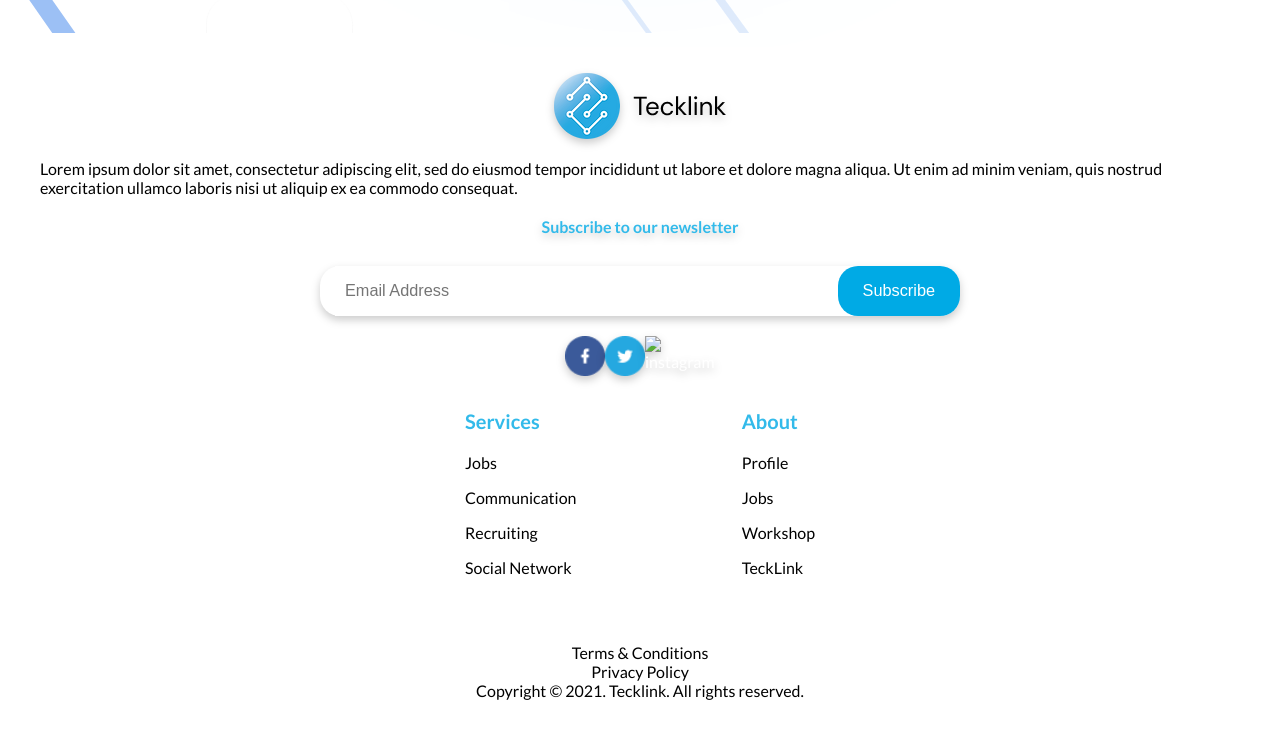
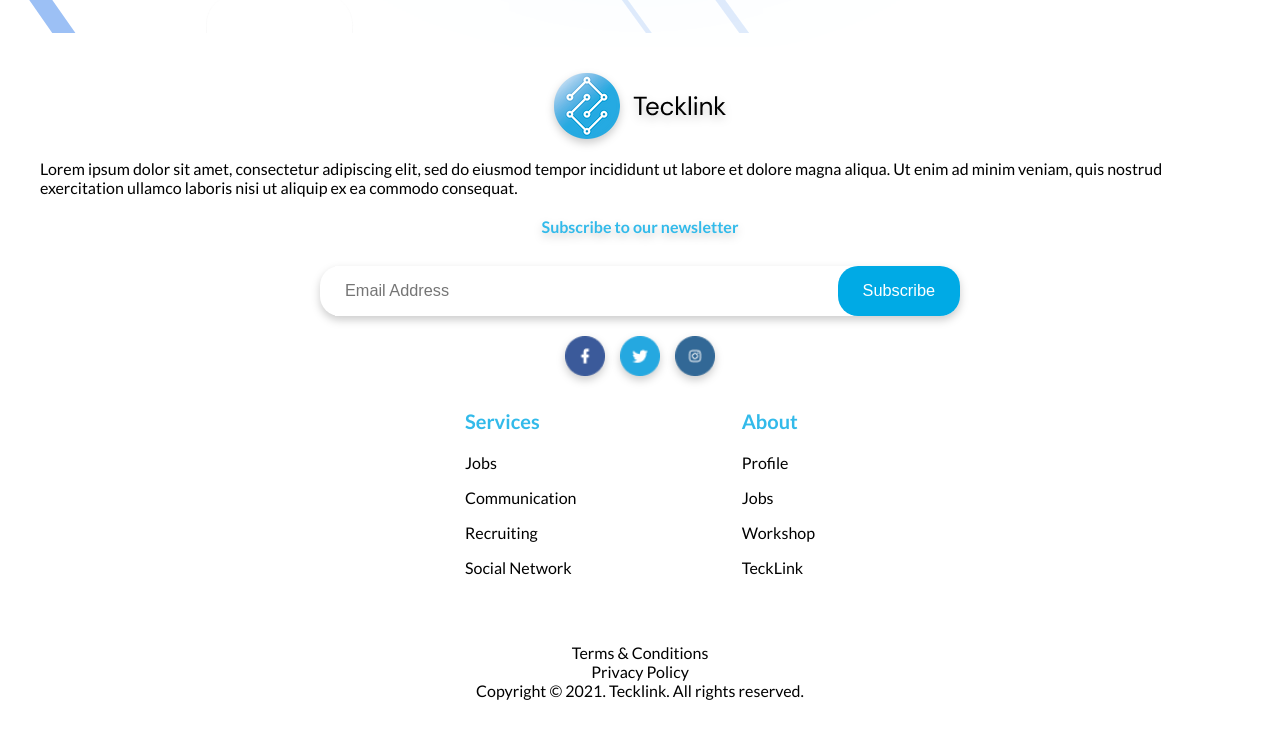
Before and after one commit to Nikhil583/MSignin.github.io, a plain HTML site: page index.html in a window 1280 px wide. Shown: the part 716-1454 px from the top of the page. Drawn offline with Linux system fonts and the light colour scheme.

Commit message:
Update index.html

```diff
--- a/index.html
+++ b/index.html
@@ -155,7 +155,7 @@
             <div class="footer_socialLinks">
                 <a href="https://facebook.com"><img src="/images/footer/Facebook.png" alt="facebook"></a>
                 <a href="https://twitter.com"><img src="/images/footer/Twitter.png" alt="twitter"></a>
-                <a href="https://instagram.com"><img src="/images/footer/" alt="instagram"></a>
+                <a href="https://instagram.com"><img src="/images/footer/Instagram.png" alt="instagram"></a>
             </div>
 
             <div class="footer_infoSection">
```
